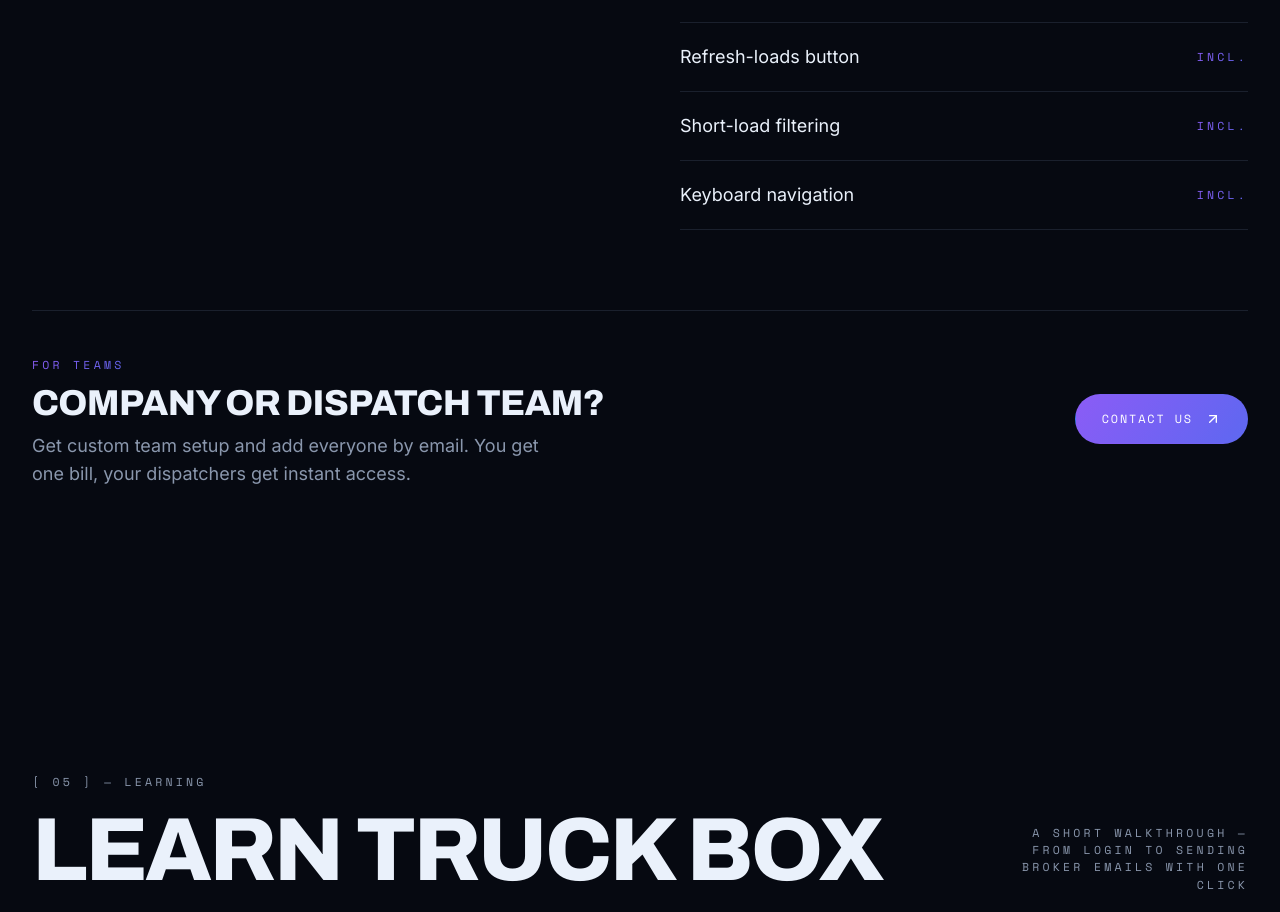
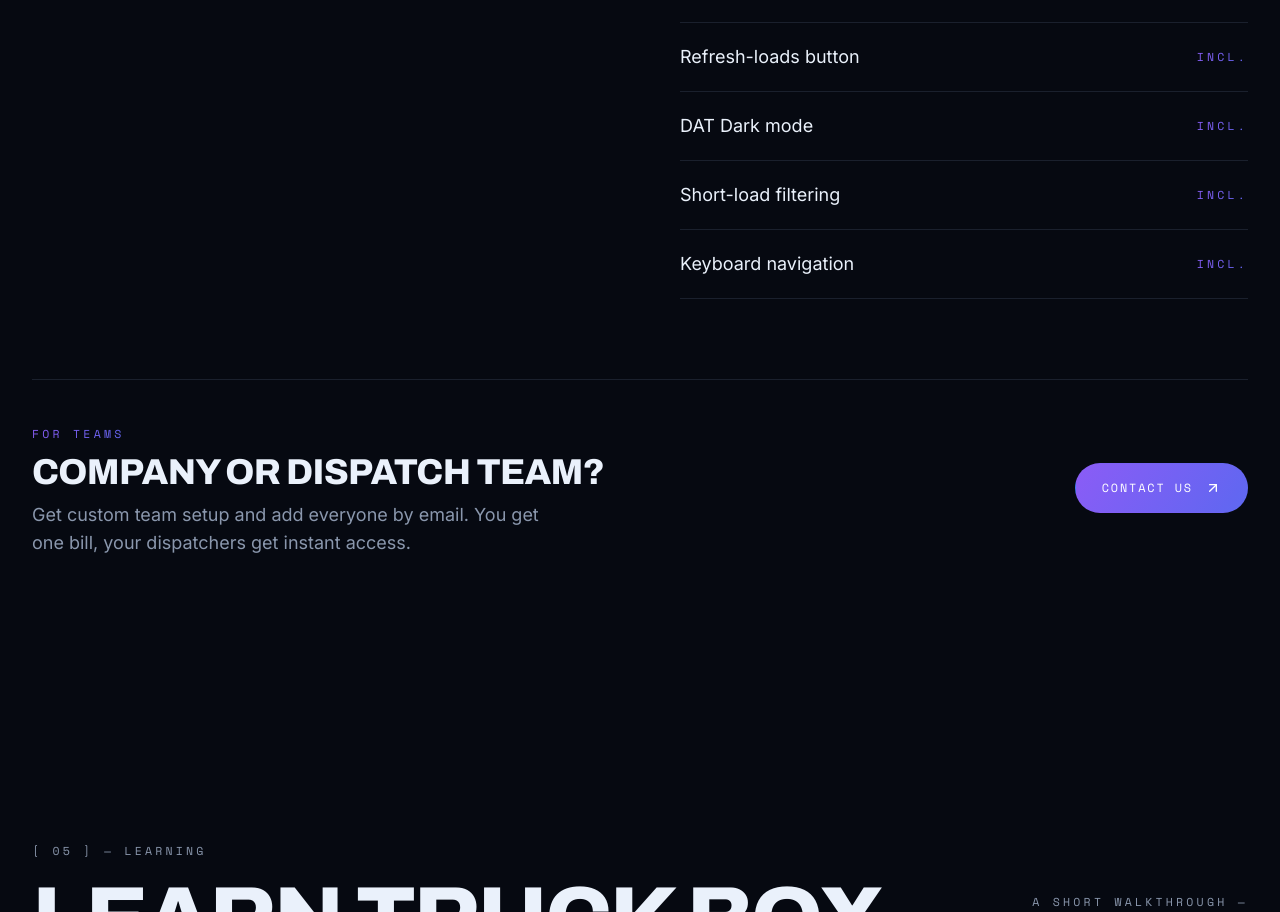
Before and after one commit to mng2214/truckbox-extension-landing, a React (Vite) app: page / in a window 1280 px wide. Shown: the part 6629-7541 px from the top of the page. Built offline with nearby package versions, Linux system fonts and the light colour scheme.

Commit message:
clean up

```diff
--- a/src/App.tsx
+++ b/src/App.tsx
@@ -1169,6 +1169,7 @@
     "Click-to-call broker numbers",
     "FMCSA broker report",
     "Refresh-loads button",
+    "DAT Dark mode",
     "Short-load filtering",
     "Keyboard navigation",
   ];
```
